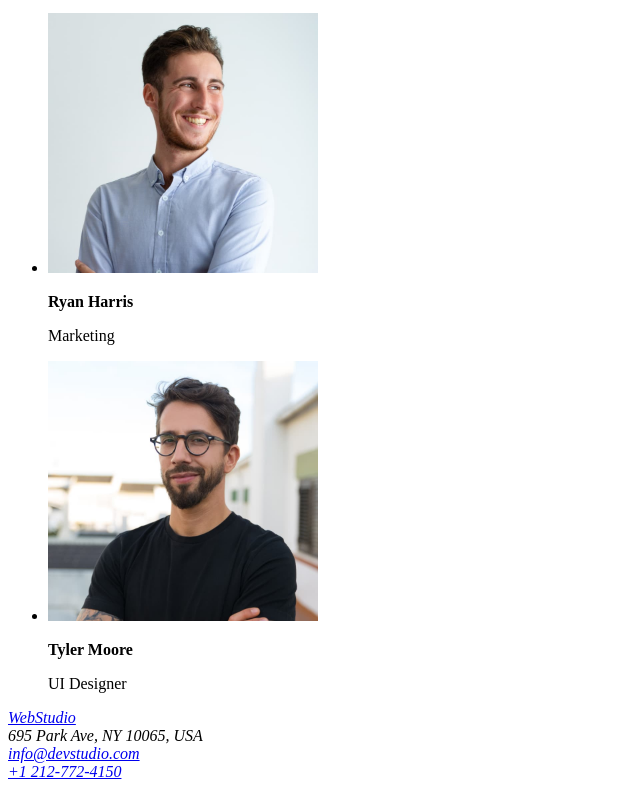
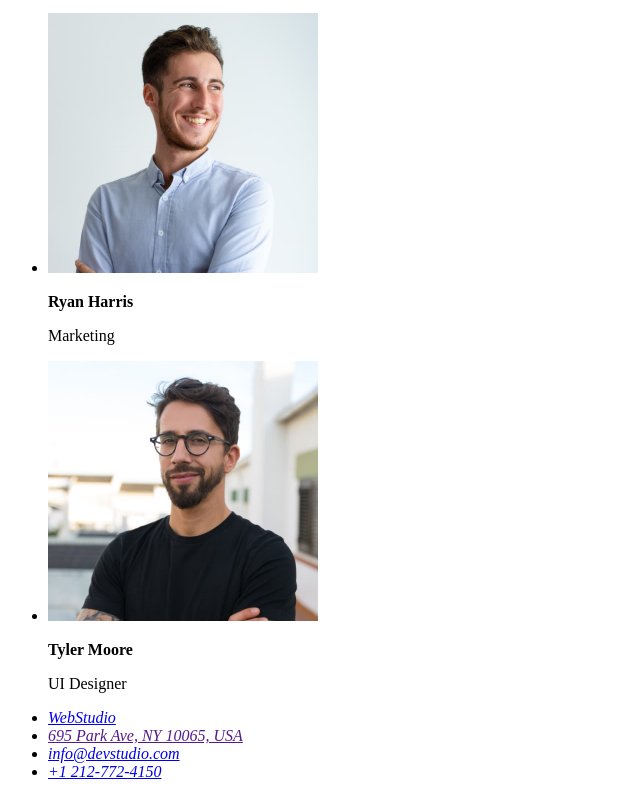
Before and after one commit to andrewsor13/goit-markup-hw-01, a plain HTML site: page index.html in a window 1280 px wide. Shown: the part 1652-2449 px from the top of the page, without its empty margins (0-640 px from the left). Drawn offline with Linux system fonts and the light colour scheme.

Commit message:
Update index.html

```diff
--- a/index.html
+++ b/index.html
@@ -8,7 +8,7 @@
     <header>
       <nav>
         <ul>
-          <li><a href="webstudio.html">WebStudio</a></li>
+          <li><a href="index.html">WebStudio</a></li>
           <li><a href="studio.html">Studio</a></li>
           <li><a href="portofolio.html">Portofolio</a></li>
           <li><a href="contacts.html">Contacts</a></li>
@@ -76,15 +76,16 @@
           </li>
         </ul>
       </section>
-      <!-- Footer -->
-      <footer>
-        <address>
-          <a href="webstudio.html">WebStudio</a><br />
-          695 Park Ave, NY 10065, USA <br />
-          <a href="mail:info@devstudio.com">info@devstudio.com</a><br />
-          <a href="tel:+1212-772-4150">+1 212-772-4150</a>
-        </address>
-      </footer>
     </main>
+    <footer>
+      <address>
+        <ul>
+          <li><a href="index.html">WebStudio</a></li>
+          <li><a href="">695 Park Ave, NY 10065, USA</a></li>
+          <li><a href="mail:info@devstudio.com">info@devstudio.com</a></li>
+          <li><a href="tel:+1212-772-4150">+1 212-772-4150</a></li>
+        </ul>
+      </address>
+    </footer>
   </body>
 </html>
```
